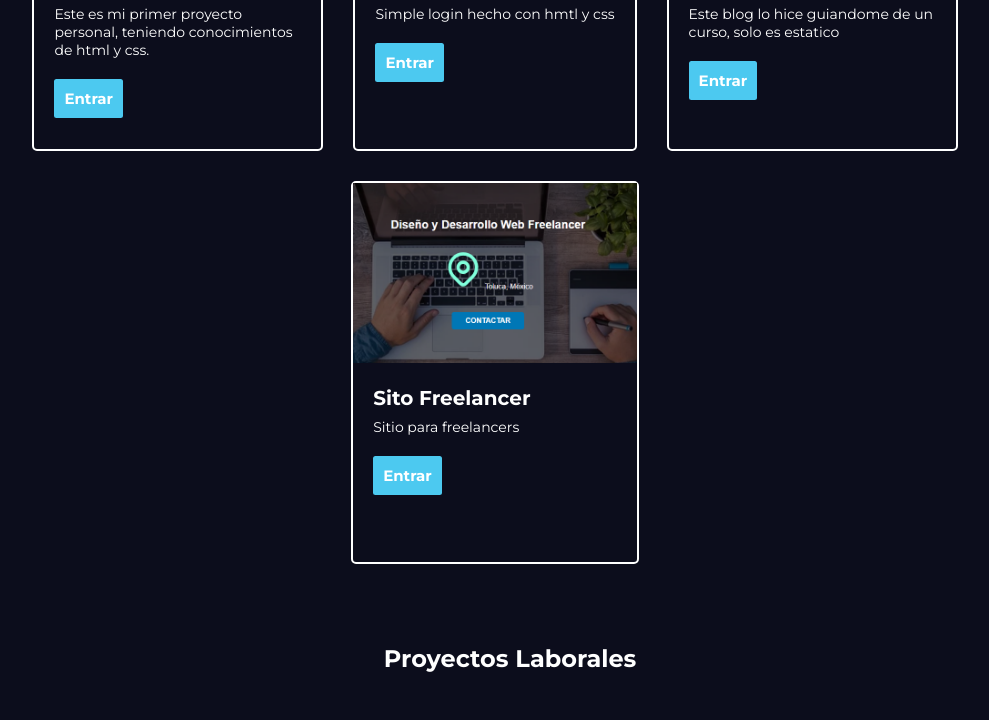
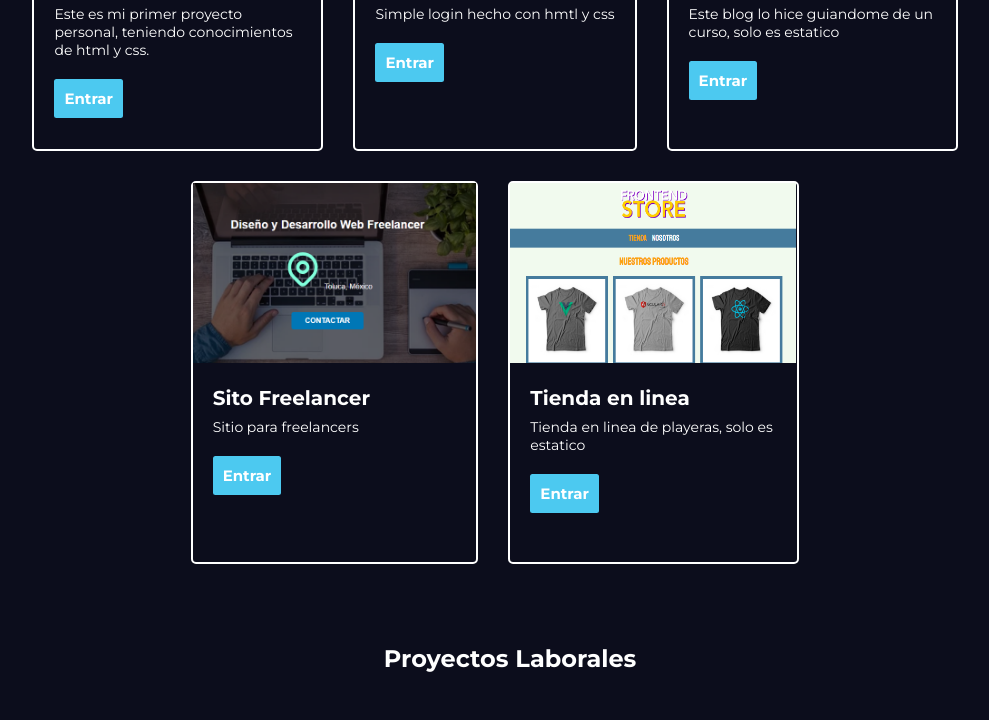
Before and after one commit to Jovan-Gomez/gocar-portfolio, a plain HTML site: page portfolio.html in a window 1280 px wide. Shown: the part 515-1235 px from the top of the page, without its empty margins (130-1119 px from the left). Drawn offline with Linux system fonts and the light colour scheme.

Commit message:
Añadiendo proyecto de tienda en linea

```diff
--- a/portfolio.html
+++ b/portfolio.html
@@ -84,6 +84,17 @@
               >Entrar</a>
           </div>
         </div>
+        <div class="card">
+          <img class="card-img-top" src="./assets/img/store.PNG" />
+          <div class="card-body">
+            <h5 class="card-title">Tienda en linea</h5>
+            <p class="card-text">
+              Tienda en linea de playeras, solo es estatico
+            </p>
+            <a href=https://freelancer-store.netlify.app/ target="_blank" class="btn-card"
+              >Entrar</a>
+          </div>
+        </div>
       </div>
       <div class="title"><h2>Proyectos Laborales</h2></div>
       <div class="container-card">
```
Also changed, not shown: assets/img/blog.PNG, assets/img/store.PNG (added).
